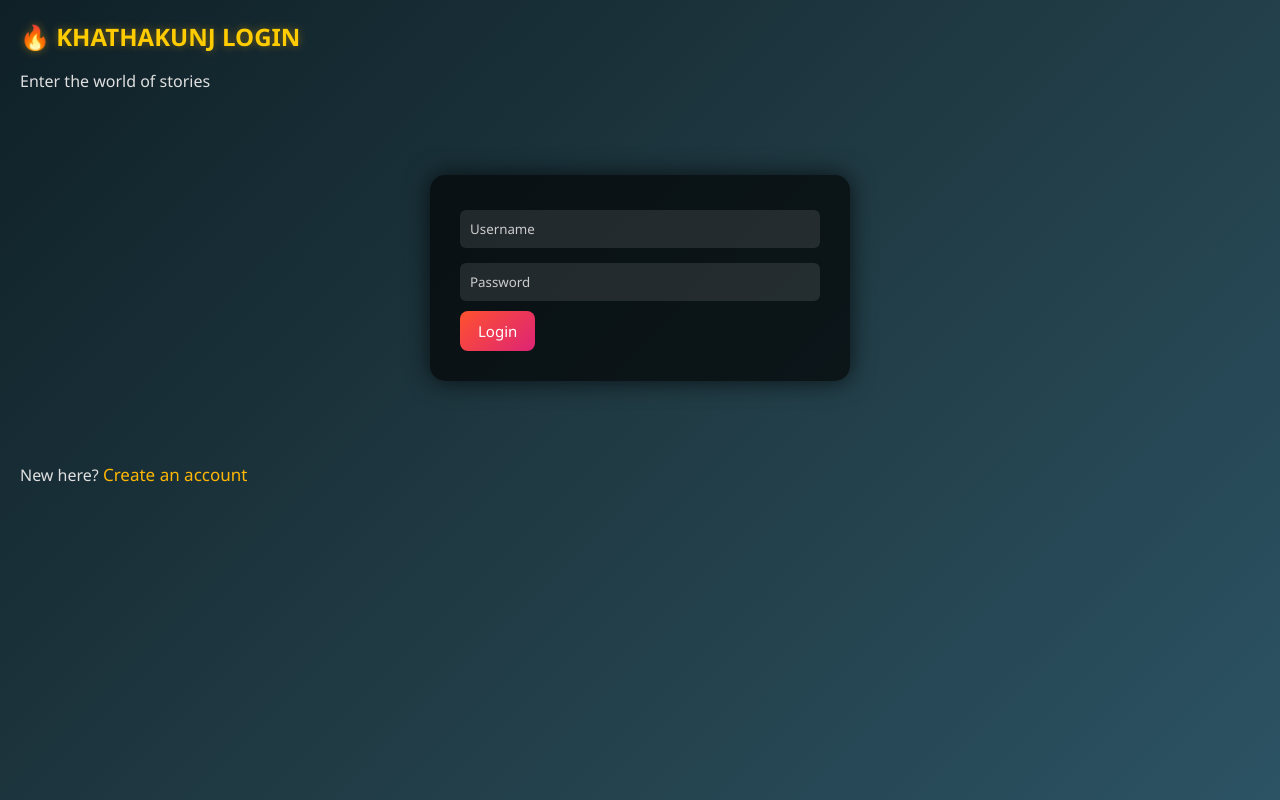
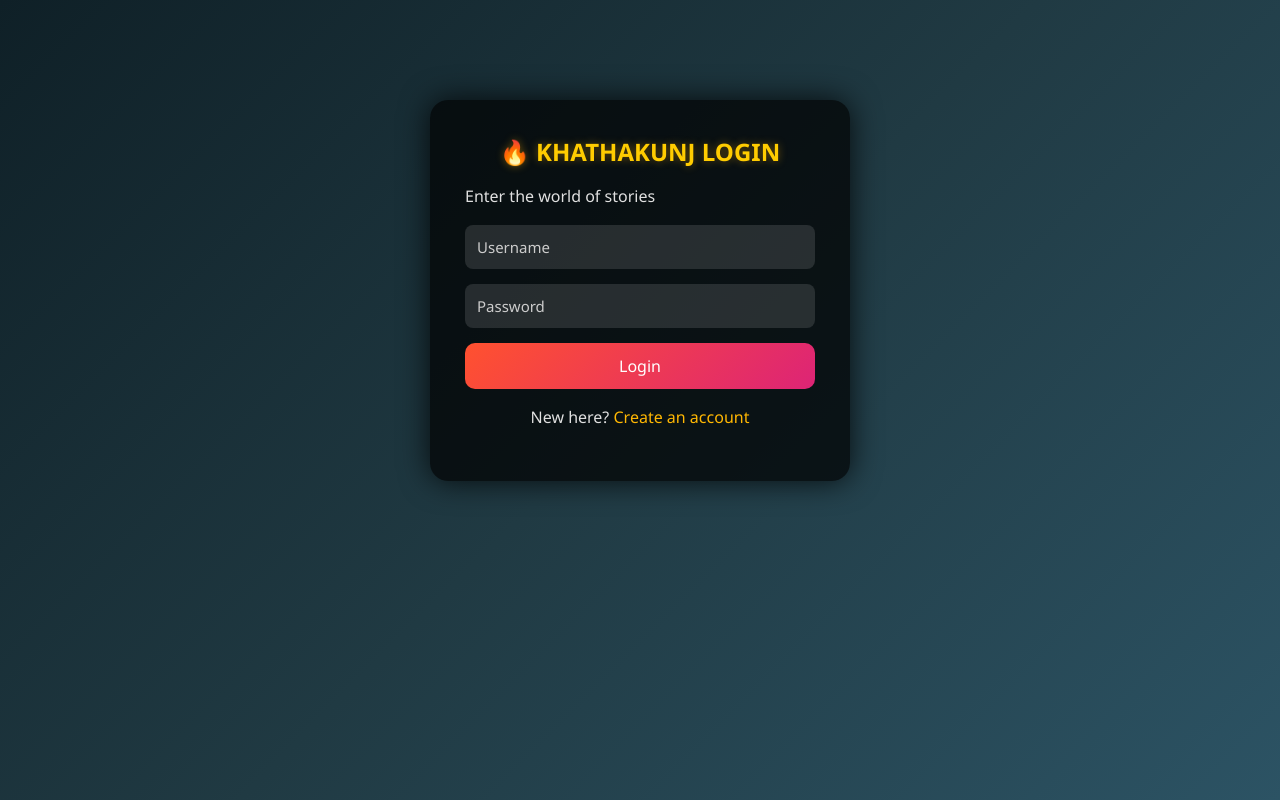
Before and after one commit to prajwalnaik01-png/khathakunj, a Flask app: page / in a window 1280 px wide. Run offline with Flask 3, Linux system fonts and the light colour scheme.

Commit message:
Update style.css

```diff
--- a/static/style.css
+++ b/static/style.css
@@ -3,7 +3,7 @@
   margin: 0;
   padding: 0;
   box-sizing: border-box;
-  font-family: "Segoe UI", sans-serif;
+  font-family: "Segoe UI", system-ui, sans-serif;
 }
 
 /* ===== BODY ===== */
@@ -26,19 +26,11 @@
   color: #ffd166;
 }
 
-/* ===== NAVBAR ===== */
-div[style*="border-bottom"] {
-  background: rgba(0, 0, 0, 0.6);
-  backdrop-filter: blur(6px);
-  border-radius: 10px;
-  margin-bottom: 25px;
-  padding: 10px;
-}
-
 /* ===== HEADINGS ===== */
 h1, h2, h3 {
   color: #ffcc00;
   margin-bottom: 15px;
+  text-align: center;
   text-shadow: 0 0 8px rgba(255, 180, 0, 0.4);
 }
 
@@ -49,33 +41,34 @@
   color: #e0e0e0;
 }
 
-/* ===== BUTTONS (DEFAULT) ===== */
+/* ===== BUTTONS ===== */
 button {
+  width: 100%;
   background: linear-gradient(135deg, #ff512f, #dd2476);
   border: none;
-  padding: 10px 18px;
+  padding: 12px;
   color: white;
-  font-size: 15px;
-  border-radius: 8px;
+  font-size: 16px;
+  border-radius: 10px;
   cursor: pointer;
   transition: 0.3s;
 }
 
 button:hover {
   transform: scale(1.05);
-  box-shadow: 0 0 12px rgba(255, 81, 47, 0.6);
+  box-shadow: 0 0 15px rgba(255, 81, 47, 0.7);
 }
 
-/* ===== FORMS ===== */
+/* ===== INPUTS ===== */
 input, textarea, select {
   width: 100%;
-  padding: 10px;
-  border-radius: 6px;
+  padding: 12px;
+  border-radius: 8px;
   border: none;
-  margin-top: 5px;
-  margin-bottom: 10px;
-  background: rgba(255, 255, 255, 0.1);
-  color: white;
+  margin-bottom: 15px;
+  background: rgba(255, 255, 255, 0.12);
+  color: #fff;
+  font-size: 15px;
 }
 
 input::placeholder,
@@ -83,46 +76,31 @@
   color: #ccc;
 }
 
-/* ===== LOGIN / REGISTER CENTER ===== */
-form {
+/* ===== AUTH BOX (LOGIN / REGISTER) ===== */
+.auth-container {
   max-width: 420px;
   margin: 80px auto;
-  padding: 30px;
-  background: rgba(0, 0, 0, 0.65);
-  border-radius: 15px;
-  box-shadow: 0 0 25px rgba(0, 0, 0, 0.7);
+  padding: 35px;
+  background: rgba(0, 0, 0, 0.7);
+  border-radius: 18px;
+  box-shadow: 0 0 30px rgba(0, 0, 0, 0.8);
+  animation: fadeIn 0.6s ease;
 }
 
-/* ===== STORY LIST ===== */
-p a {
-  font-size: 17px;
-}
-
-/* ===== ADMIN PANEL ===== */
-hr {
-  border: 0;
-  height: 1px;
-  background: linear-gradient(to right, transparent, #ffb703, transparent);
-  margin: 25px 0;
-}
-
-/* ===== FOOTER ===== */
-footer {
-  margin-top: 50px;
+.auth-link {
   text-align: center;
-  color: #aaa;
-  font-size: 14px;
+  margin-top: 15px;
 }
 
 /* ===== READER MODE ===== */
 .reader {
-  max-width: 800px;
+  max-width: 850px;
   margin: auto;
   font-size: 18px;
   line-height: 1.9;
   background: rgba(0, 0, 0, 0.7);
-  padding: 30px;
-  border-radius: 15px;
+  padding: 35px;
+  border-radius: 18px;
 }
 
 /* ===== READER CONTROLS ===== */
@@ -132,20 +110,20 @@
 }
 
 .reader-controls button {
+  width: auto;
   margin: 5px;
+  padding: 10px 16px;
 }
 
-/* ===== FIRE BUTTON ===== */
+/* ===== FIRE / WATER BUTTONS ===== */
 .btn-fire {
   background: linear-gradient(135deg, #ff512f, #ff8c00);
 }
 
-/* ===== WATER BUTTON ===== */
 .btn-water {
   background: linear-gradient(135deg, #2193b0, #6dd5ed);
 }
 
-/* ===== NEUTRAL BUTTON ===== */
 .btn-neutral {
   background: linear-gradient(135deg, #888, #555);
 }
@@ -157,13 +135,27 @@
 }
 
 body.night .reader {
-  background: rgba(20, 20, 20, 0.9);
+  background: rgba(20, 20, 20, 0.95);
 }
 
-/* ===== LIGHT MODE ===== */
-body.light {
-  background: linear-gradient(135deg, #203a43, #2c5364);
-  color: #f5f5f5;
+/* ===== FOOTER ===== */
+footer {
+  margin-top: 50px;
+  text-align: center;
+  color: #aaa;
+  font-size: 14px;
+}
+
+/* ===== ANIMATION ===== */
+@keyframes fadeIn {
+  from {
+    opacity: 0;
+    transform: translateY(20px);
+  }
+  to {
+    opacity: 1;
+    transform: translateY(0);
+  }
 }
 
 /* ===== RESPONSIVE ===== */
```
